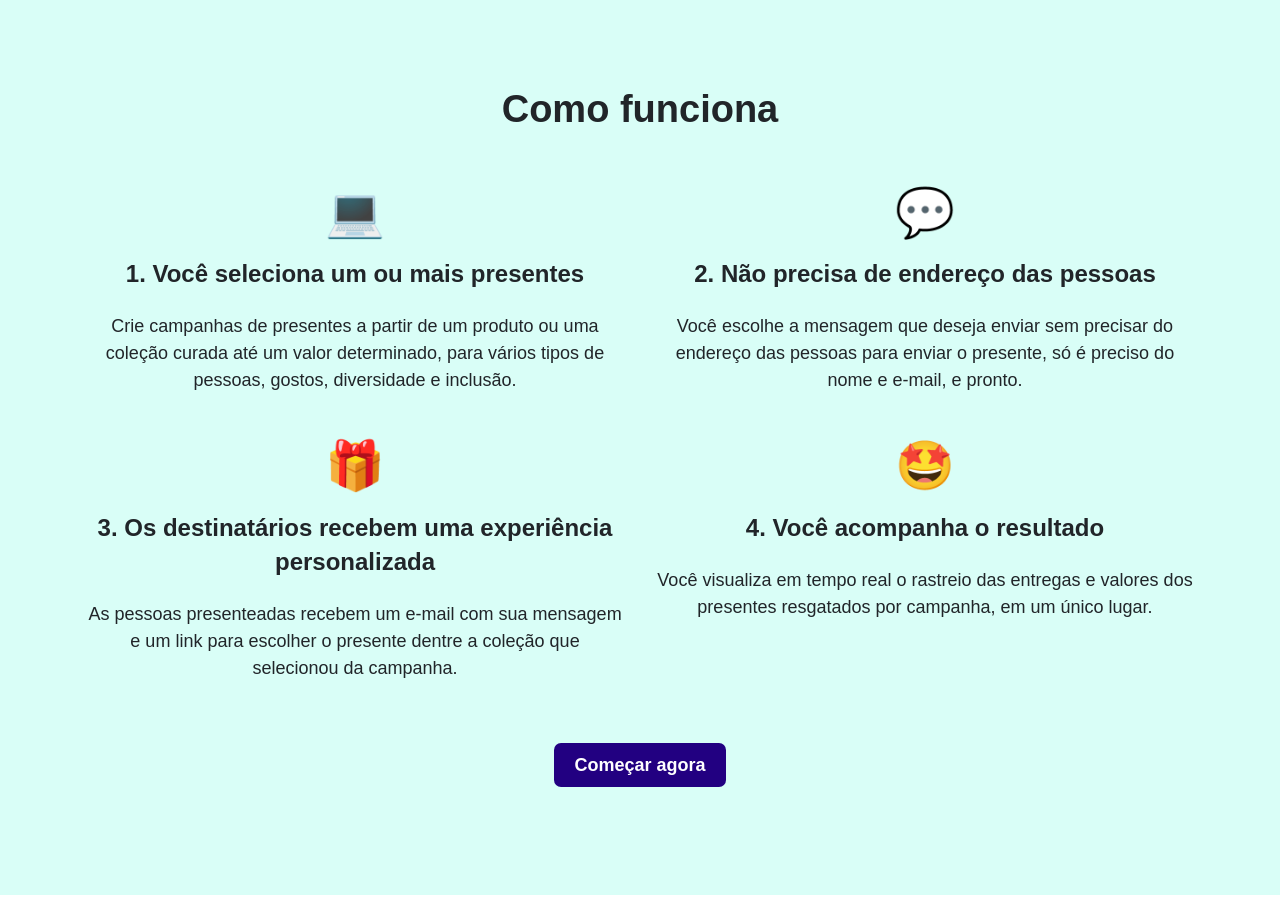
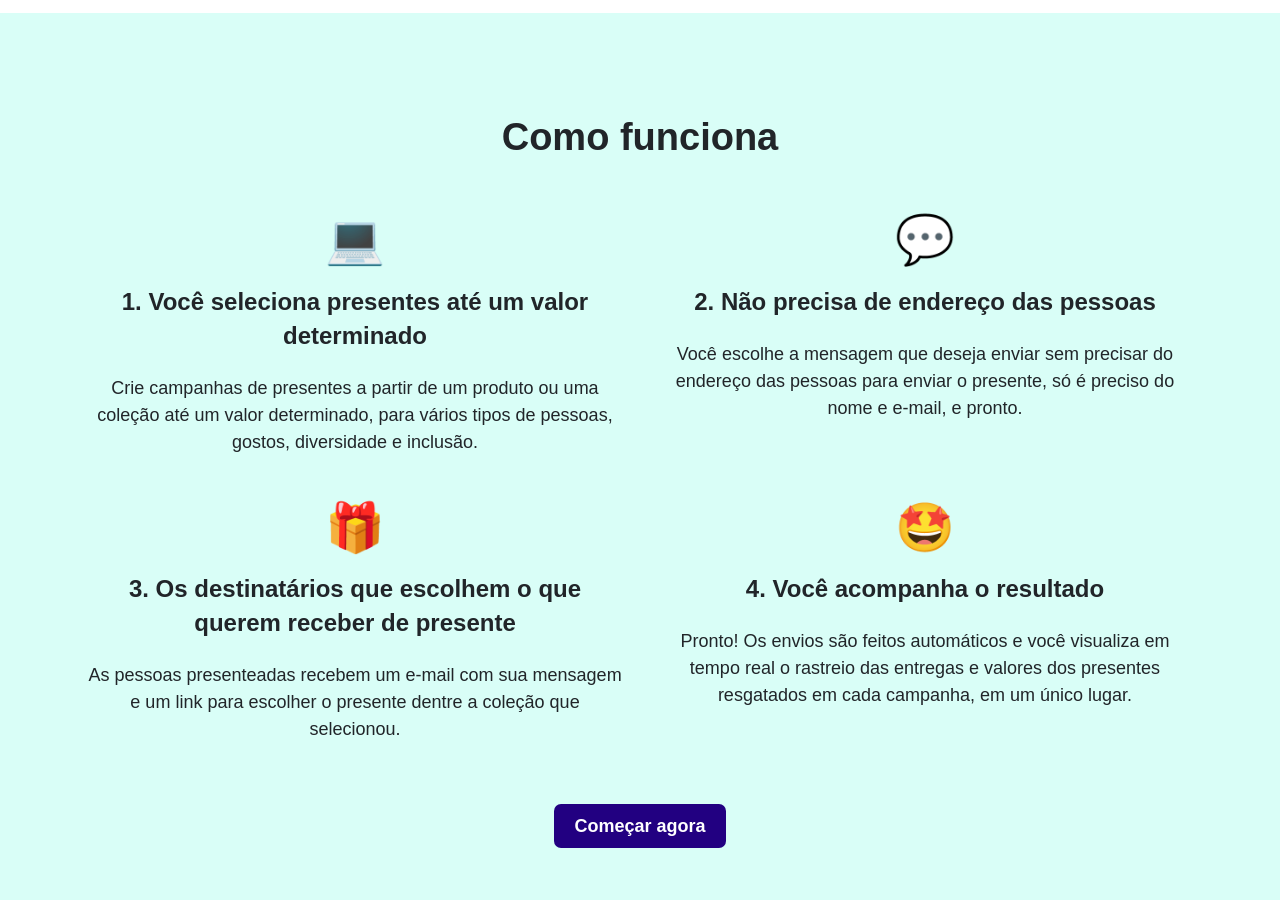
Before and after one commit to lobby-tech/lobby.tech, a Jekyll site: the page built from presentes.html, in a window 1280 px wide and 900 px high, scrolled down 2044 px. Built offline with Jekyll 4.4.1, drawn with Linux system fonts in a browser that asks for light colours; a script that is not in the unit is left out; some of the changed text lies outside the part shown.

Commit message:
Updated site

```diff
--- a/presentes.html
+++ b/presentes.html
@@ -8,14 +8,16 @@
     <div class="row">
       <div class="col-12 col-lg-8 offset-lg-2">
         <h1 class="font--xxl">
-          <span class="text-highlight" style="display:inline-block;white-space:pre;">Presenteie</span>
-          Funcionários e Clientes sem Dor de Cabeça
+          Dar <span class="text-highlight" style="display:inline-block;white-space:pre;">Presentes 🎁</span>
+          de Verdade aos Colaboradores e Clientes Nunca foi tão Fácil
         </h1>
-        <h2 class="font--md">Evite dor de cabeça em procurar presentes em vários sites, ir atrás dos endereços das pessoas, ter que comprar em diversos fornecedores e ainda ficar vendo se entregou. Com a Lobby, presentear é muito mais fácil, divertido e personalizado.</h2>
+        <h2 class="font--md">
+          Deixe de enviar vouchers em dinheiro e passe a presentear de verdade sem ter que pesquisar em vários sites, ir atrás dos endereços das pessoas, ter que comprar em diversos fornecedores e ainda ficar vendo se entregou.
+        </h2>
         <br>
         <p>
           <a href="#form" class="btn">
-            Começar agora
+            Entenda como é fácil
           </a>
         </p>
       </div>
@@ -28,7 +30,7 @@
 
 <section class="section-one">
   <div class="container">
-    <h1 class="font--xl">Um marketplace de presentes fantásticos</h1>
+    <h1 class="font--xl">Um coleção de presentes fantásticos</h1>
     <p>Uma coleção de presentes curados de fornecedores qualificados que seus funcionários e clientes irão realmente amar receber.</p>
     <br>
     <div style="text-align:center" class="font--xxl">
@@ -56,8 +58,8 @@
     <div class="row">
       <section class="col-md-6">
         <p class="font--xxl">💻</p>
-        <h2 class="font--lg"><b>1. Você seleciona um ou mais presentes</b></h2>
-        <p>Crie campanhas de presentes a partir de um produto ou uma coleção curada até um valor determinado, para vários tipos de pessoas, gostos, diversidade e inclusão.</p>
+        <h2 class="font--lg"><b>1. Você seleciona presentes até um valor determinado</b></h2>
+        <p>Crie campanhas de presentes a partir de um produto ou uma coleção até um valor determinado, para vários tipos de pessoas, gostos, diversidade e inclusão.</p>
         <br>
       </section>
       <section class="col-md-6">
@@ -67,14 +69,14 @@
       </section>
       <section class="col-md-6">
         <p class="font--xxl">🎁</p>
-        <h2 class="font--lg"><b>3. Os destinatários recebem uma experiência personalizada</b></h2>
-        <p>As pessoas presenteadas recebem um e-mail com sua mensagem e um link para escolher o presente dentre a coleção que selecionou da campanha.</p>
+        <h2 class="font--lg"><b>3. Os destinatários que escolhem o que querem receber de presente</b></h2>
+        <p>As pessoas presenteadas recebem um e-mail com sua mensagem e um link para escolher o presente dentre a coleção que selecionou.</p>
         <br>
       </section>
       <section class="col-md-6">
         <p class="font--xxl">🤩</p>
         <h2 class="font--lg"><b>4. Você acompanha o resultado</b></h2>
-        <p>Você visualiza em tempo real o rastreio das entregas e valores dos presentes resgatados por campanha, em um único lugar.</p>
+        <p>Pronto! Os envios são feitos automáticos e você visualiza em tempo real o rastreio das entregas e valores dos presentes resgatados em cada campanha, em um único lugar.</p>
         <br>
       </section>
     </div>
@@ -165,9 +167,10 @@
   <div class="container">
     <div class="row">
       <div class="col-12 col-lg-8 offset-lg-2">
-        <h1 class="font--xl">Leve as ações de engajamento na sua empresa para o próximo nível</h1>
+        <h1 class="font--xl">Engaje seus times enviando presentes físicos de VERDADE 🎁</h1>
         <p>
-          Colaboradores que se sentem valorizados podem se tornar mais produtivos e clientes com relacionamento mais próximo podem comprar mais. Presentea-los em ações da sua empresa gerará resultado positivo na forma com a qual eles se envolvem com seu negócio.
+          Presentea-los com produtos físicos gerará mais engajamento do que depositar em dinheiro o seu presente.
+          Colaboradores que se sentem valorizados podem se tornar mais produtivos e clientes com relacionamento mais próximo podem comprar mais.
         </p>
       </div>
     </div>
```
